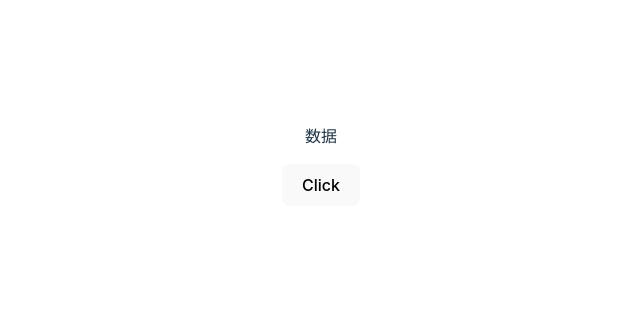
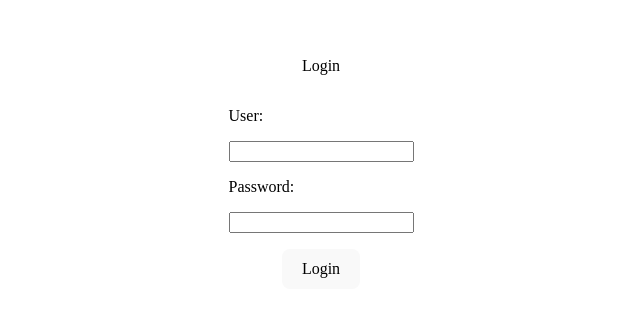
Before and after one commit to HinokiSu/vue-mock-demo, a Vue app: page /#/login in a window 1280 px wide. Before the commit this address led to /. Shown: the part 235-552 px from the top of the page, without its empty margins (319-959 px from the left). Built offline with nearby package versions, Linux system fonts and the light colour scheme.

Commit message:
chore: modify main&config

```diff
--- a/package.json
+++ b/package.json
@@ -13,11 +13,13 @@
     "@types/mockjs": "^1.0.6",
     "@types/node": "^18.7.16",
     "@types/nprogress": "^0.2.0",
+    "@types/path-browserify": "^1.0.0",
     "axios": "^0.27.2",
     "js-cookie": "^3.0.1",
     "less": "^4.1.3",
     "mockjs": "^1.1.0",
     "nprogress": "^0.2.0",
+    "path-browserify": "^1.0.1",
     "pinia": "^2.0.22",
     "vue": "^3.2.37",
     "vue-router": "^4.1.5"
--- a/src/App.vue
+++ b/src/App.vue
@@ -1,48 +1,17 @@
 <template>
-  <div>
-    数据
-    <ul>
-      <li v-for="item in userList" :key="item.id">
-        {{ item.username }}
-      </li>
-    </ul>
-  </div>
-  <div>
-    <button @click="getUserData">Click</button>
-  </div>
+  <router-view></router-view>
 </template>
 
 <script lang="ts">
-import { defineComponent, onMounted, ref } from "vue";
-import axios from "axios";
-interface IUser {
-  id: number;
-  username: string;
-  password: string;
-  role: string;
-}
+import { defineComponent } from 'vue'
+import Layout from './layout/index.vue'
+
 export default defineComponent({
   setup() {
-    const userList = ref<Array<IUser>>([]);
-
-    const getUserData = () => {
-      axios
-        .get("/api/data") // 与mock中的url一致
-        .then((res) => {
-          userList.value = res.data.data;
-          console.log(res.data);
-        })
-        .catch((res) => {
-          console.log("wrong"!);
-        });
-    };
-
-    return {
-      userList,
-      getUserData,
-    };
+    return {}
   },
-});
+  components: { Layout },
+})
 </script>
 
 <style scoped></style>
--- a/src/style.css
+++ b/src/style.css
@@ -1,20 +1,3 @@
-:root {
-  font-family: Inter, Avenir, Helvetica, Arial, sans-serif;
-  font-size: 16px;
-  line-height: 24px;
-  font-weight: 400;
-
-  color-scheme: light dark;
-  color: rgba(255, 255, 255, 0.87);
-  background-color: #242424;
-
-  font-synthesis: none;
-  text-rendering: optimizeLegibility;
-  -webkit-font-smoothing: antialiased;
-  -moz-osx-font-smoothing: grayscale;
-  -webkit-text-size-adjust: 100%;
-}
-
 a {
   font-weight: 500;
   color: #646cff;
@@ -24,12 +7,16 @@ a:hover {
   color: #535bf2;
 }
 
-body {
+html, body {
+  height: 100%;
   margin: 0;
-  display: flex;
-  place-items: center;
-  min-width: 320px;
-  min-height: 100vh;
+  box-sizing: border-box;
+}
+
+
+#app {
+  width: 100%;
+  height: 100%;
 }
 
 h1 {
@@ -56,22 +43,7 @@ button:focus-visible {
   outline: 4px auto -webkit-focus-ring-color;
 }
 
-.card {
-  padding: 2em;
-}
-
-#app {
-  max-width: 1280px;
-  margin: 0 auto;
-  padding: 2rem;
-  text-align: center;
-}
-
 @media (prefers-color-scheme: light) {
-  :root {
-    color: #213547;
-    background-color: #ffffff;
-  }
   a:hover {
     color: #747bff;
   }
```
Also changed, not shown: src/main.ts (+9 -1 lines), tsconfig.json (+6 -1 lines), vite.config.ts (+9 -0 lines), 1 other file (tests, documents, lock files or other folders).
